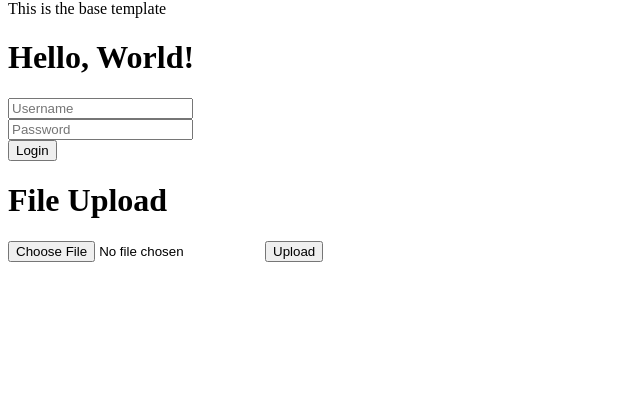
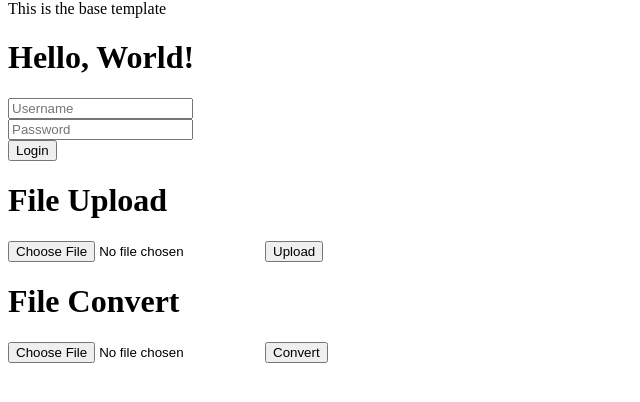
Before and after one commit to Tolian500/flask-crash-cource, a Flask app: page / in a window 1280 px wide. Shown: the part 16-418 px from the top of the page, without its empty margins (0-640 px from the left). Run offline with Flask 3, Linux system fonts and the light colour scheme.

Commit message:
file converter

```diff
--- a/app.py
+++ b/app.py
@@ -1,4 +1,4 @@
-from flask import Flask, request, make_response, render_template
+from flask import Flask, request, make_response, render_template, Response
 import pandas as pd
 
 
@@ -32,5 +32,18 @@ def file_upload():
         return "Invalid file type"
 
 
+@app.route('/convert_csv', methods = ['POST'])
+def convert_csv():
+    file = request.files['file']
+    df = pd.read_excel(file)
+
+    response = Response(
+        df.to_csv(index=False),
+        mimetype='text/csv',
+        headers={'Content-Disposition' : 'attachment; filename=result.csv' }
+
+    )
+    return response
+
 if __name__ == '__main__':
     app.run(host="0.0.0.0", port=5555, debug=True)
--- a/templates/index.html
+++ b/templates/index.html
@@ -18,4 +18,11 @@
 
 </form>
 
+<h1>File Convert</h1>
+<form method="POST" action="{{ url_for('convert_csv')}}" enctype="multipart/form-data">
+    <input type="file" name = "file" accept="application/vnd.openxmlformats-officedocument.spreadsheetml.sheet, application/vnd.ms-excel" required="required">
+    <input type="submit" value="Convert">
+
+</form>
+
 {% endblock %}
```
